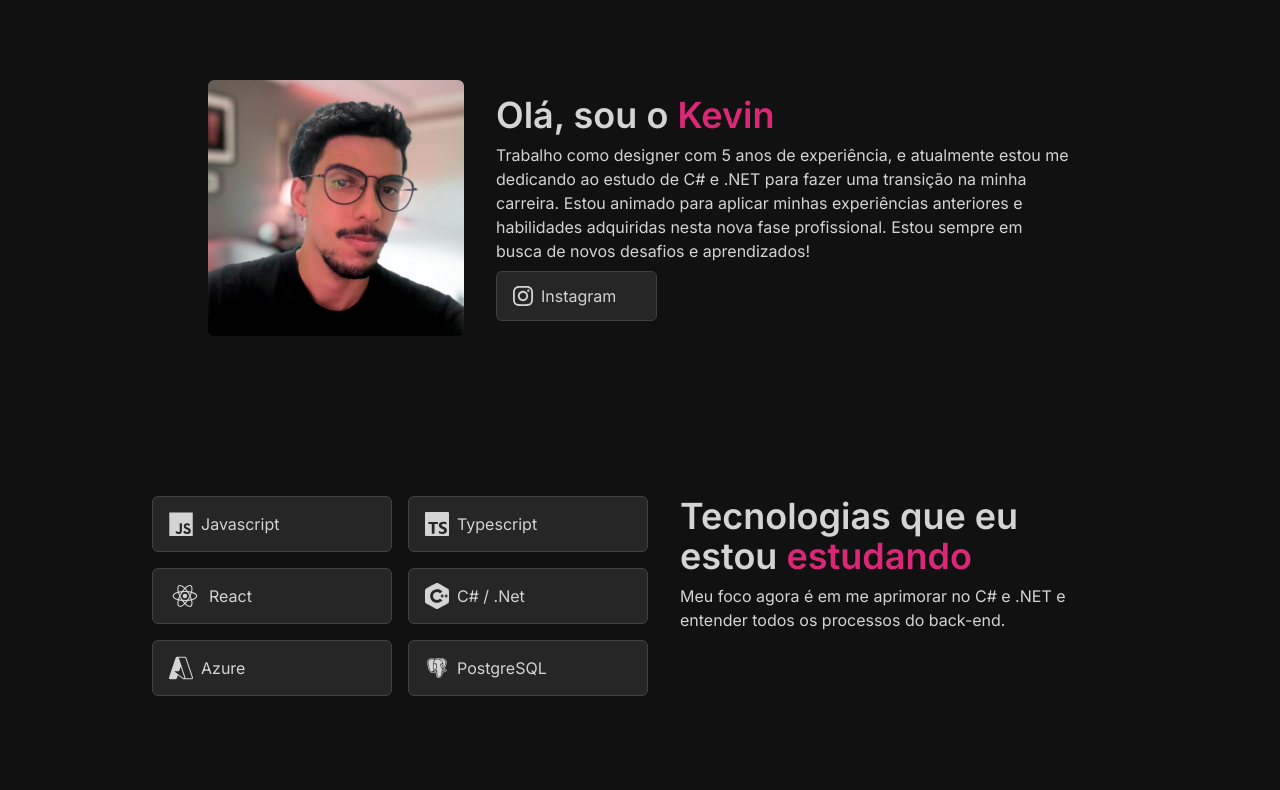
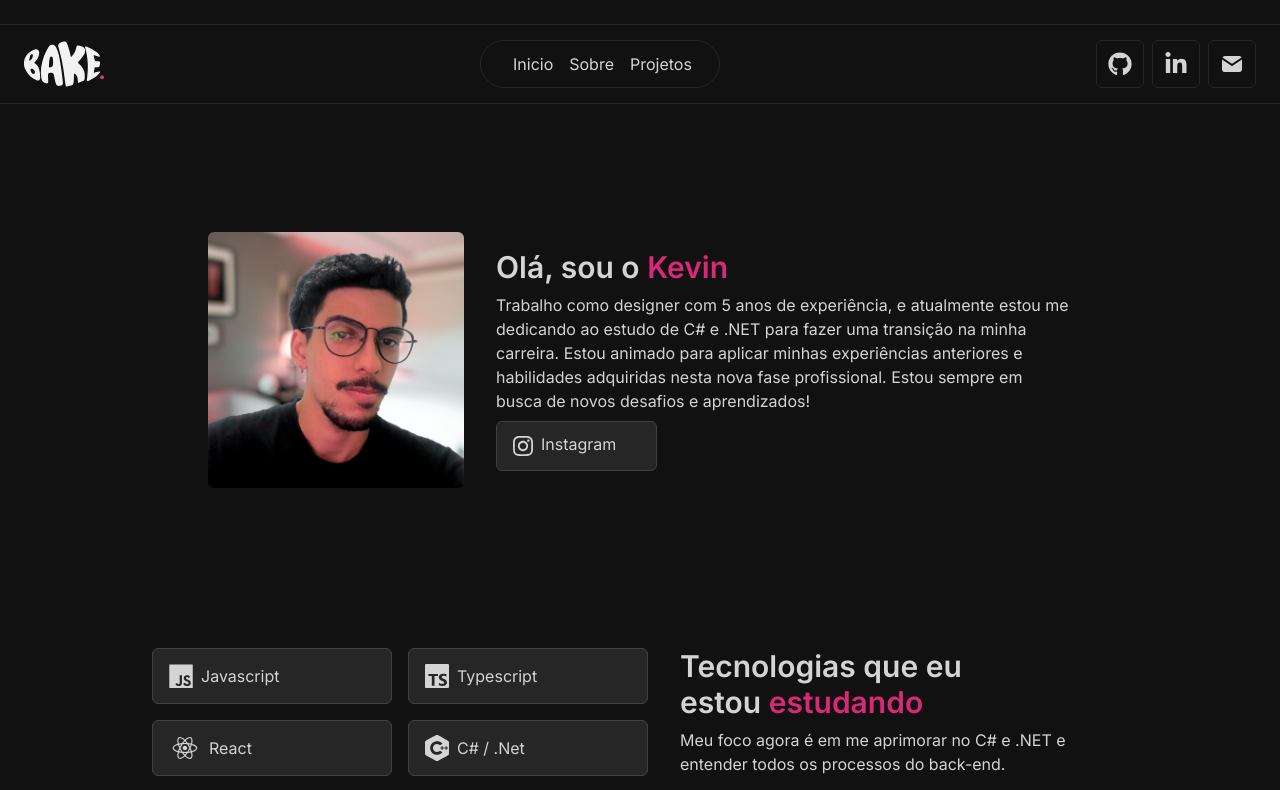
Before and after one commit to keevds/my-site, a React (Create React App) app: page / in a window 1280 px wide. Shown: the top 790 px of the page. Built offline with nearby package versions, Linux system fonts and the light colour scheme.

Commit message:
14-10-24-version

```diff
--- a/src/App.css
+++ b/src/App.css
@@ -7,6 +7,7 @@ body {
 h1 {
     font-weight: 600;
     color: #d4d4d4;
+    font-size: 32px;
 }
 p {
     font-weight: 400;
--- a/src/App.js
+++ b/src/App.js
@@ -7,7 +7,7 @@ import Footer from "./Components/Footer";
 export default function App() {
     return (
         <div>
-            {/* <Header /> */}
+            <Header />
             <div class="container lg:mx-auto px-12">
                 <div class="flex flex-col items-center">
                     <About />
--- a/src/Components/About.js
+++ b/src/Components/About.js
@@ -3,7 +3,7 @@ import foto from "../Styles/foto-kevin.jpg";
 
 export default function About() {
     return (
-        <div class="inline items-center justify-center my-20 s:flex">
+        <div class="inline items-center justify-center mt-10 s:mb-20 s:mt-32 s:flex">
             <img
                 src={foto}
                 alt="Foto Kevin"
@@ -11,7 +11,7 @@ export default function About() {
             />
 
             <div>
-                <h1 class="text-4xl pb-2">
+                <h1 class="text-3xl pb-2">
                     Olá, sou o{" "}
                     <mark class="text-pink-600 bg-transparent">Kevin</mark>
                 </h1>
@@ -28,8 +28,15 @@ export default function About() {
                     border-neutral-700 rounded-md hover:border-pink-600 transition ease-in-out"
                     type="submit"
                 >
-                    <FaInstagram class="size-7 pr-2" />
-                    Instagram
+                    <a
+                        class="flex"
+                        href="https://www.instagram.com/kevinbbarbosa/"
+                        target="_blank"
+                        rel="noreferrer"
+                    >
+                        <FaInstagram class="size-7 pr-2" />
+                        Instagram
+                    </a>
                 </button>
             </div>
         </div>
--- a/src/Components/Header.js
+++ b/src/Components/Header.js
@@ -9,7 +9,7 @@ export default function Header() {
         <div class="flex items-center justify-between mt-6 border-y border-neutral-800 h-20 px-6">
             <img src={logo} alt="Logo" class="size-20" />
             <nav
-                class="flex items-center justify-between pr-8 pl-8 space-x-4 w-60 h-12 border
+                class="hidden s:flex items-center justify-between pr-8 pl-8 space-x-4 w-60 h-12 border
             border-neutral-800 rounded-full"
             >
                 <a href="/">
--- a/src/Components/Study.js
+++ b/src/Components/Study.js
@@ -58,10 +58,10 @@ export default function Study() {
                     PostgreSQL
                 </button>
             </div>
-            <div>
-                <h1 class="text-4xl pb-2">
+            <div class="mx-w-sm">
+                <h1 class="text-3xl pb-2">
                     Tecnologias que eu
-                    <br class="sd:hidden" /> estou{" "}
+                    <br class="" /> estou{" "}
                     <mark class="text-pink-600 bg-transparent">estudando</mark>
                 </h1>
                 <p class="max-w-md">
```
